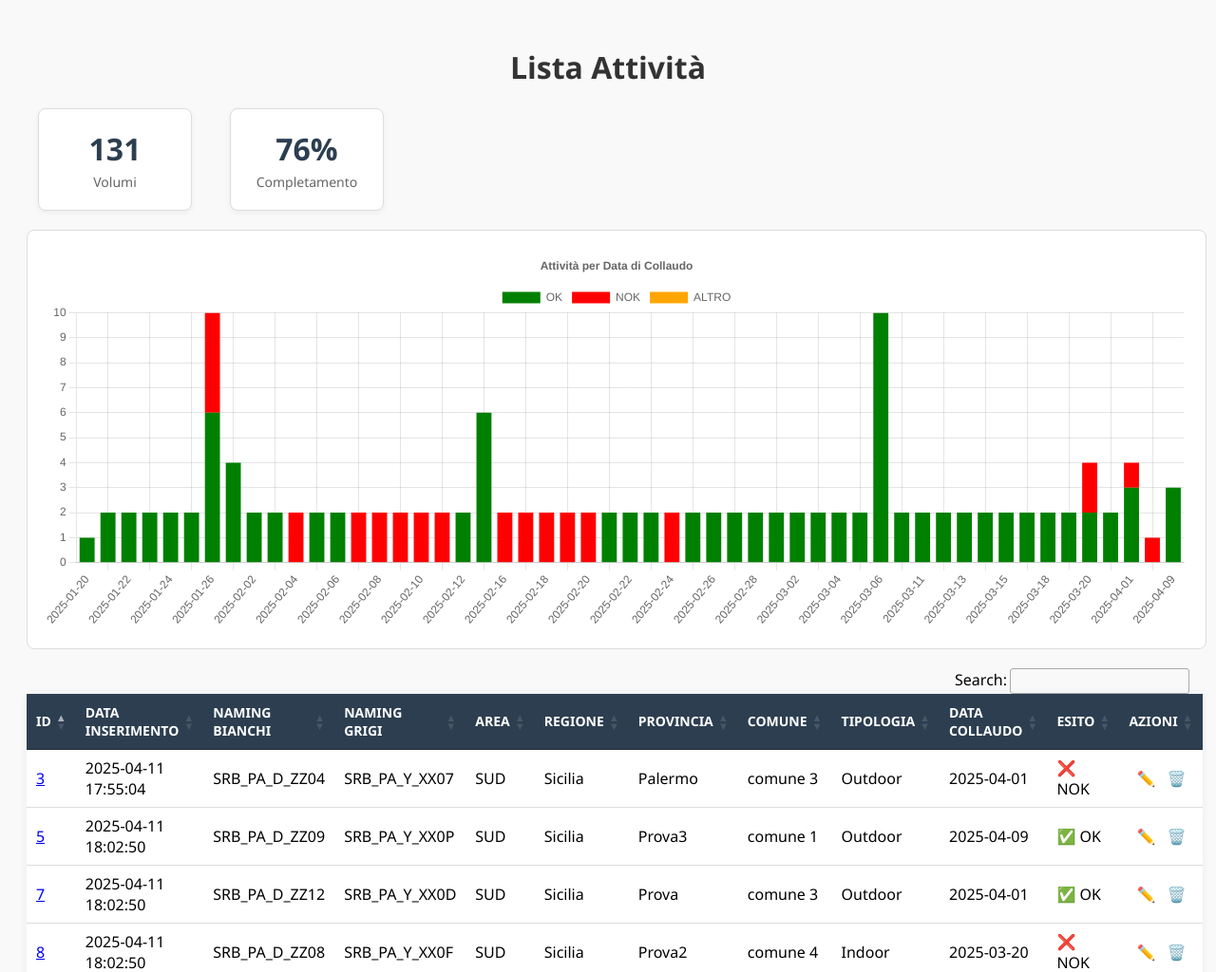
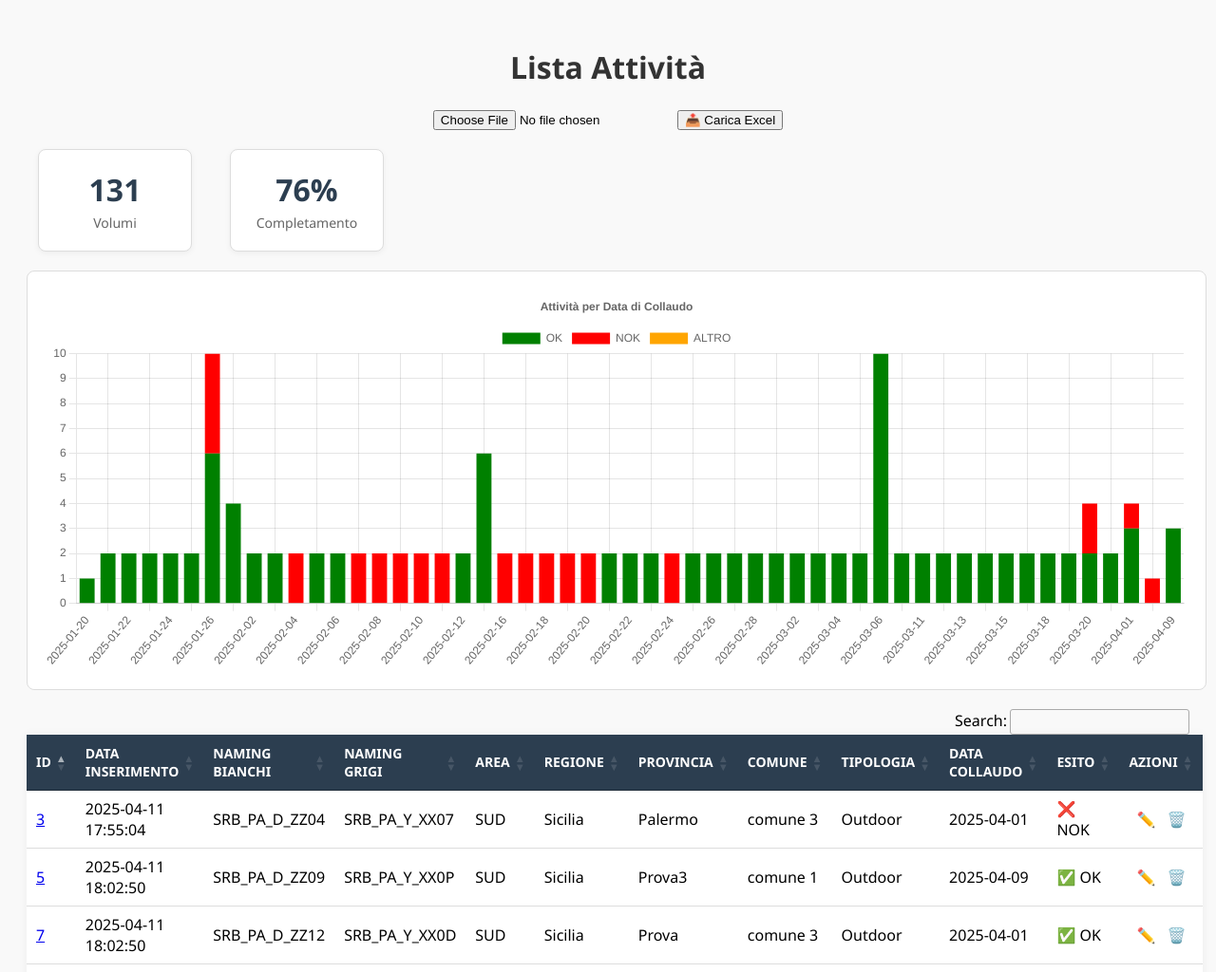
Before and after one commit to roberto-grillo/rollouttool, a Flask app: page /attivita in a window 1280 px wide. Shown: the top 1024 px of the page at 95% size. Run offline with Flask 3, Linux system fonts and the light colour scheme; data comes from the database, SQL or seed files in the repository; some libraries are stand-ins or nearby versions.

Commit message:
Update attivita.html
dynamic import button xls xlsx

```diff
--- a/templates/attivita.html
+++ b/templates/attivita.html
@@ -118,6 +118,11 @@
 <body>
   <h1>Lista Attività</h1>
 
+  <form action="/importa_excel" method="post" enctype="multipart/form-data" style="margin-bottom: 20px;">
+    <input type="file" name="file" accept=".xls,.xlsx">
+    <button type="submit">📤 Carica Excel</button>
+  </form>
+
   <div class="metrics">
     <div class="metric-box">
       <h2 id="volume-totale">0</h2>
@@ -209,9 +214,8 @@
       $('#tabella-attivita').DataTable({
         dom: 'Bfrtip',
         buttons: [
-          { text: '🗺️ Mappa', action: () => window.location.href='/mappa' },
+          { text: '📽️ Mappa', action: () => window.location.href='/mappa' },
           { text: '➕ Nuova attività', action: () => window.location.href='/attivita/0' },
-          { text: '📥 Import', action: () => window.location.href='/importa_excel' },
           'copy', 'csv', 'excel', 'pdf', 'print'
         ],
         language: {
```
